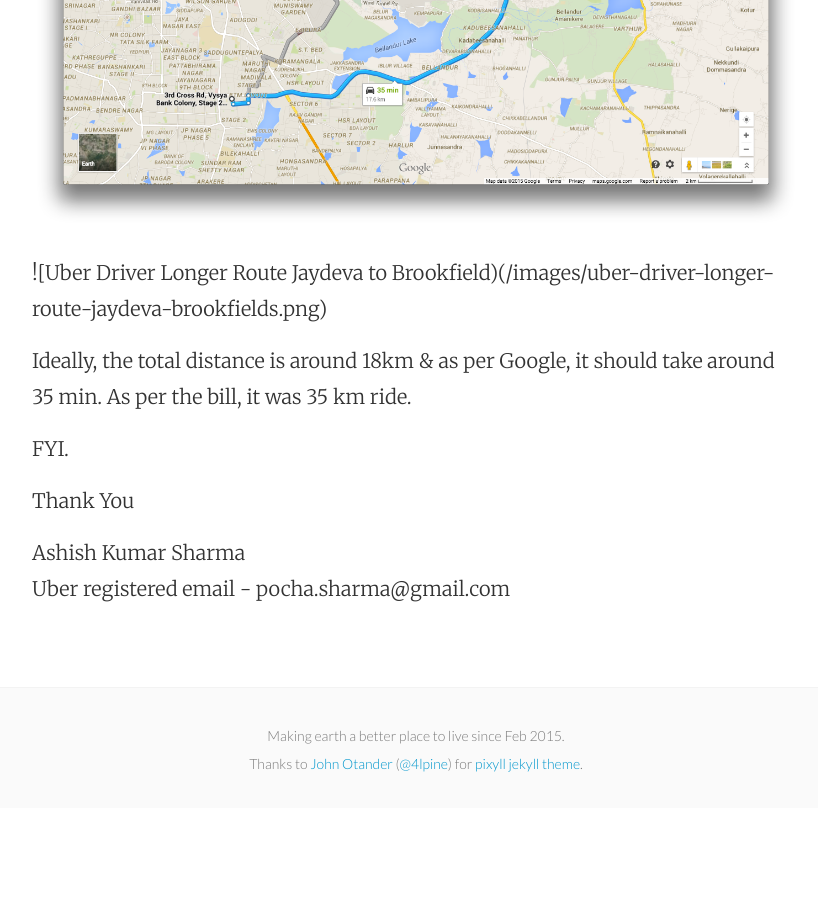
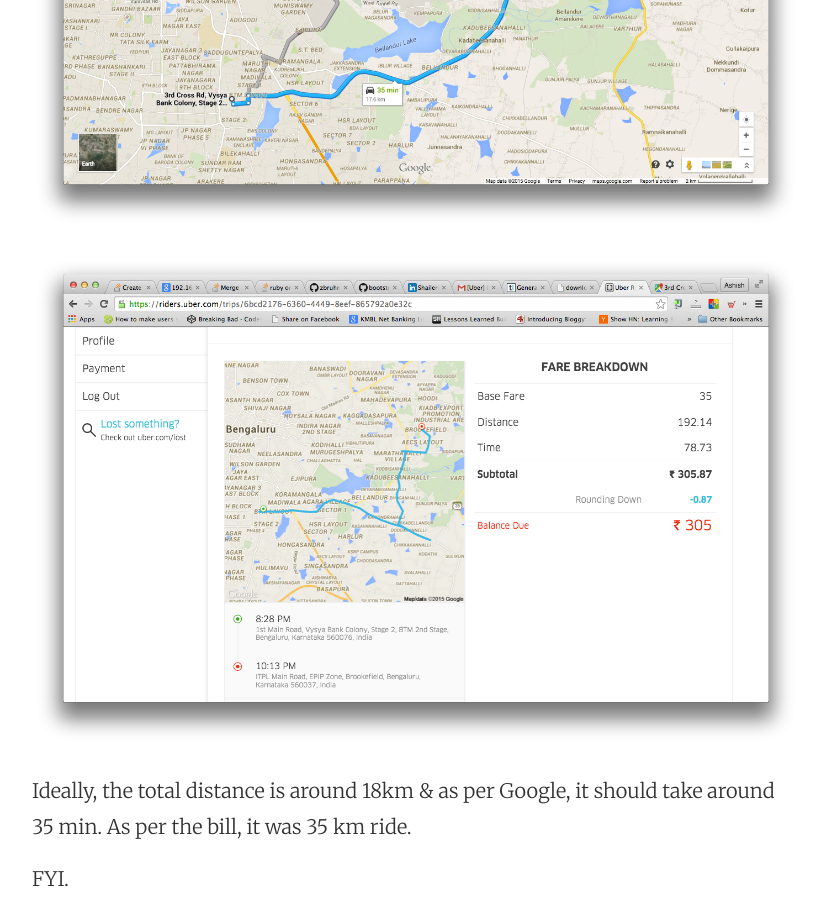
Before and after one commit to shaming-them/shaming-them.github.io, a Jekyll site: the page built from _posts/2015-04-21-uber-driver-fleecing-gullible-passenger.md, in a window 1280 px wide and 900 px high, scrolled down 1404 px. Shown: the whole window, without its empty margins (224-1042 px from the left). Built offline with Jekyll 4.4.1, drawn with Linux system fonts in a browser that asks for light colours; nearby versions of some CDN libraries; Markdown is read by kramdown in place of the engine named in the settings; comment, search, counter and statistics services are not loaded; before the commit the page ends 2212 px from its top, so only the background shows below that.

Commit message:
updated uber blog post

```diff
--- a/_posts/2015-04-21-uber-driver-fleecing-gullible-passenger.md
+++ b/_posts/2015-04-21-uber-driver-fleecing-gullible-passenger.md
@@ -17,7 +17,7 @@
 
 ![Google Maps Jaydeva to Brookfield](/images/google-maps-jaydeva-brookfields.png)
 
-![Uber Driver Longer Route Jaydeva to Brookfield)(/images/uber-driver-longer-route-jaydeva-brookfields.png)
+![Uber Driver Longer Route Jaydeva to Brookfield](/images/uber-driver-longer-route-jaydeva-brookfields.png)
 
 Ideally, the total distance is around 18km & as per Google, it should take around 35 min. As per the bill, it was 35 km ride.
 
```
